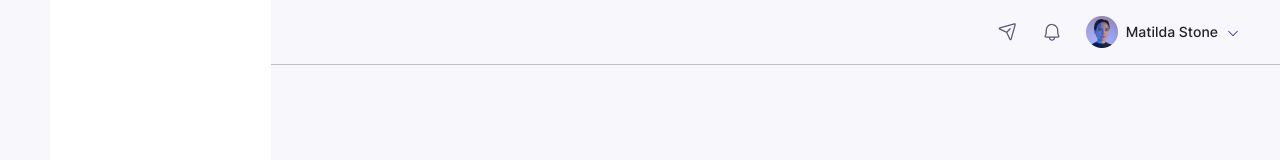
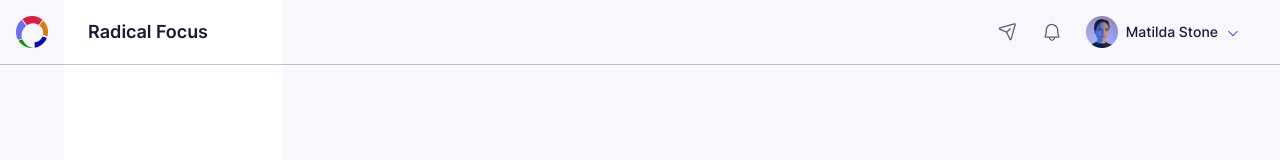
Before and after one commit to DhruviCitrusbug/upskill-html-css-3, a plain HTML site: page index.html in a window 1280 px wide. Drawn offline with nearby package versions, Linux system fonts and the light colour scheme.

Commit message:
HTML-CSS design implementation

```diff
--- a/assets/css/styles.css
+++ b/assets/css/styles.css
@@ -13,6 +13,7 @@
 * {
     font-size: 10px !important;
     font-family: "Inter" !important;
+    color: var(--Text-Color) !important;
 }
 
 p {
@@ -30,8 +31,25 @@ p {
     width: 6.4rem;
 }
 
+#icon-sidebar .icon-sidebar-navbar {
+    height: 6.4rem;
+    padding: 1.6rem;
+}
+
+#icon-sidebar img {
+    width: 3.2rem;
+    height: auto;
+}
+
 #detail-sidebar {
     width: 28rem;
+}
+
+#detail-sidebar .detail-sidebar-navbar {
+    font-size: 1.8rem !important;
+    font-weight: 600;
+    line-height: 2.8rem;
+    padding: 1.8rem 2.4rem;
 }
 
 #main-container {
--- a/index.html
+++ b/index.html
@@ -15,10 +15,16 @@
 <body>
     <div class="d-flex flex-grow-1" id="parent-container">
         <div id="icon-sidebar">
-
+            <div class="icon-sidebar-navbar">
+                <img src="assets/images/fp_logo.png" alt="logo">
+            </div>
+            <hr class="navbar-divider m-0">
         </div>
         <div id="detail-sidebar">
-
+            <div class="detail-sidebar-navbar">
+                Radical Focus
+            </div>
+            <hr class="navbar-divider m-0">
         </div>
         <div id="main-container">
             <div id="navbar" class="d-flex">
```
